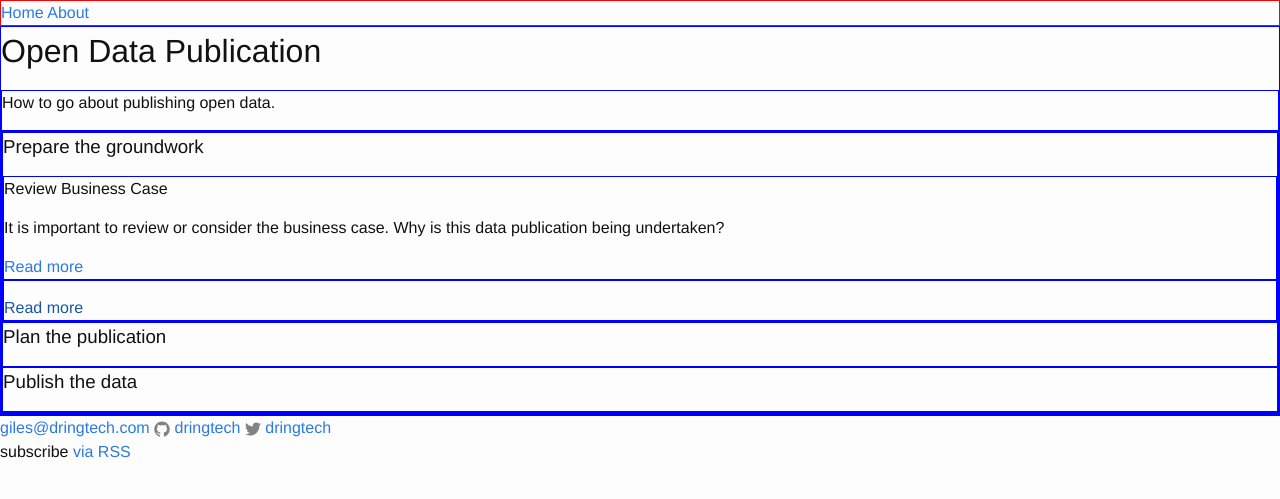
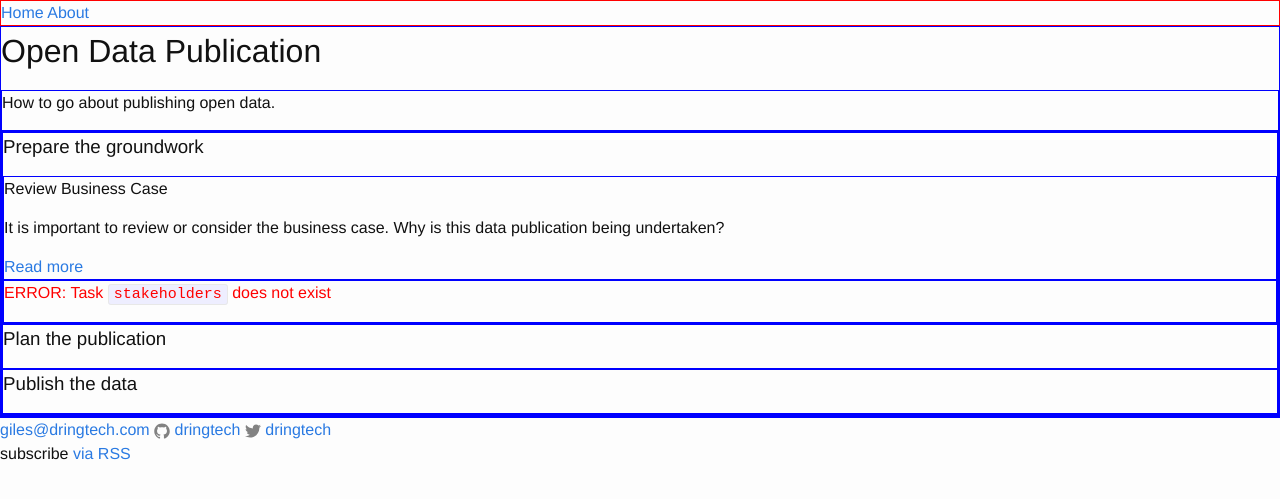
Before and after one commit to dringtech/odpf, a Jekyll site: the page built from _processes/publication.md, in a window 1280 px wide. Shown: the top 499 px of the page. Built offline with Jekyll 4.4.1, drawn with Linux system fonts in a browser that asks for light colours.

Commit message:
Handling undefined tasks

```diff
--- a/_layouts/process.html
+++ b/_layouts/process.html
@@ -31,7 +31,11 @@ layout: default
 
       <section>
 
-        {% include readmore.html item=task %}
+        {% if task != null %}
+          {% include readmore.html item=task %}
+        {% else %}
+          <p class="ERROR">Task <code>{{ task_name }}</code> does not exist</p>
+        {% endif %}
 
       </section>
 
--- a/_sass/_wireframe.scss
+++ b/_sass/_wireframe.scss
@@ -1,3 +1,4 @@
+
 section, main, article {
   border: 1px solid blue;
 }
@@ -5,3 +6,10 @@ section, main, article {
 div {
   border: 1px solid red;
 }
+
+.ERROR {
+  &::before {
+    content: "ERROR: ";
+  }
+  color: red;
+}
```
